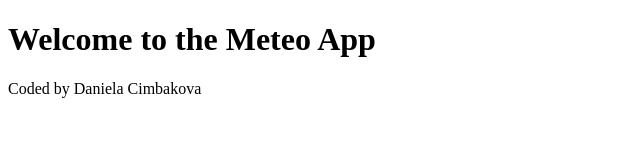
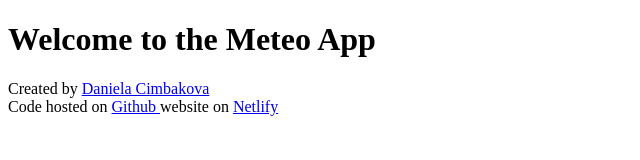
Before and after one commit to AutumnWildwind/Weather-app, a plain HTML site: page index.html in a window 1280 px wide. Shown: the whole page, without its empty margins (0-640 px from the left). Drawn offline with Linux system fonts and the light colour scheme.

Commit message:
Added links to the footer

```diff
--- a/index.html
+++ b/index.html
@@ -7,6 +7,20 @@
   </head>
   <body>
     <h1>Welcome to the Meteo App</h1>
-    <footer>Coded by Daniela Cimbakova</footer>
+    <footer>
+      Created by
+      <a href="https://github.com/AutumnWildwind" target="_blank"
+        >Daniela Cimbakova</a
+      >
+      <br />
+      Code hosted on
+      <a href="https://github.com/AutumnWildwind/Weather-app" target="_blank">
+        Github
+      </a>
+      website on
+      <a href="https://meteo-shecodesapp.netlify.app/" target="_blank"
+        >Netlify</a
+      >
+    </footer>
   </body>
 </html>
```
